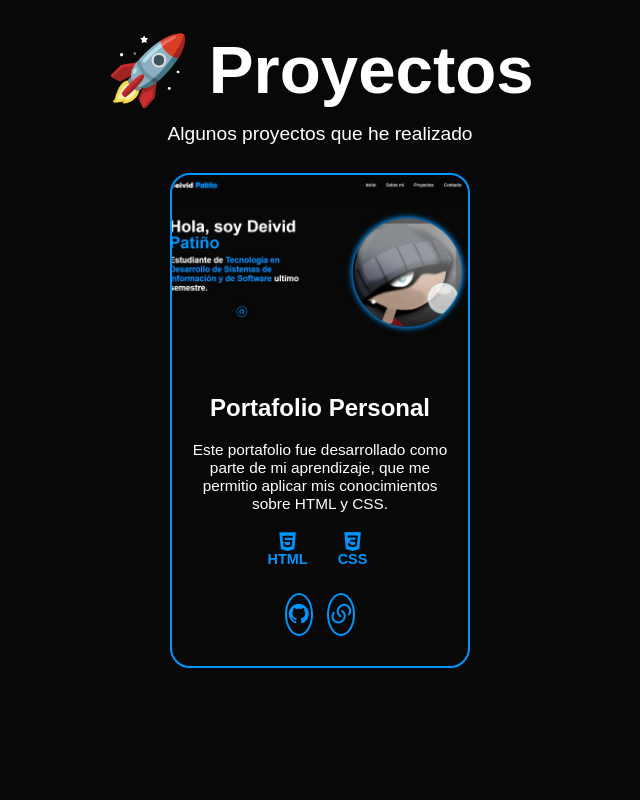
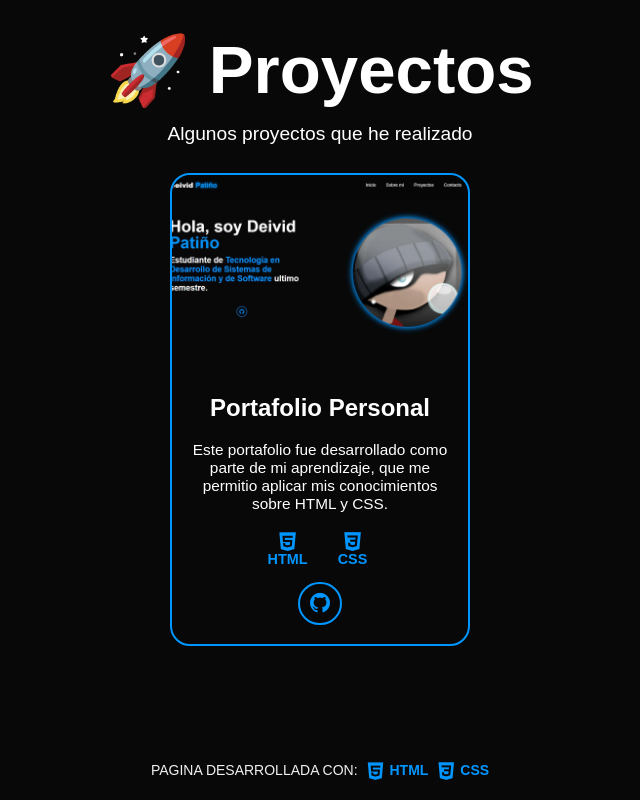
Before and after one commit to DeividPatino/DeividPatino, a website: page View/index.html in a window 1280 px wide. Shown: the part 2545-3345 px from the top of the page, without its empty margins (320-960 px from the left). Before the commit the page ends 3309 px from the top, so only its background shows below. Drawn offline with nearby package versions, Linux system fonts and the light colour scheme.

Commit message:
Web Deivid

```diff
--- a/CSS/style.css
+++ b/CSS/style.css
@@ -444,9 +444,7 @@ span {
     justify-content: center;
     align-items: center;
     gap: 1.5rem;
-    width: 65px;
-    height: 65px;
-    font-size: 2.5rem;
+    flex-wrap: wrap;
 }
 
 .proyectos-iconos a {
@@ -467,3 +465,21 @@ span {
     color: var(--text-color);
     transform: scale(1.3) translateY(-0.5rem);
 }
+
+.footer {
+    background-color: var(--bg-color);
+    color: #f1f1f1;
+    text-align: center;
+    padding: 20px 10px;
+    font-size: 14px;
+    font-family: Arial, sans-serif;
+    position: relative;
+    bottom: 0;
+    width: 100%;
+}
+
+.footer i {
+    margin: 0 5px;
+    font-size: 18px;
+    vertical-align: middle;
+}
--- a/View/index.html
+++ b/View/index.html
@@ -110,12 +110,18 @@
                         </div>
                         <div class="proyectos-iconos">
                             <a href="https://github.com/DeividPatino/mi-portafolio" class="icono-proyecto"><i class="ri-github-fill"></i></a>
-                            <a href="http://127.0.0.1:3000/View/index.html#proyectos" class="icono-proyecto"><i class="ri-links-fill"></i></a>
                         </div>
                     </div>
                 </div>
             </div>
         </div>
     </section>
+
+    <footer class="footer">
+        <p>PAGINA DESARROLLADA CON:
+            <span><i class="devicon-html5-plain"></i>HTML</span>
+            <span><i class="devicon-css3-plain"></i>CSS</span>
+        </p>
+    </footer>
 </body>
 </html>
```
